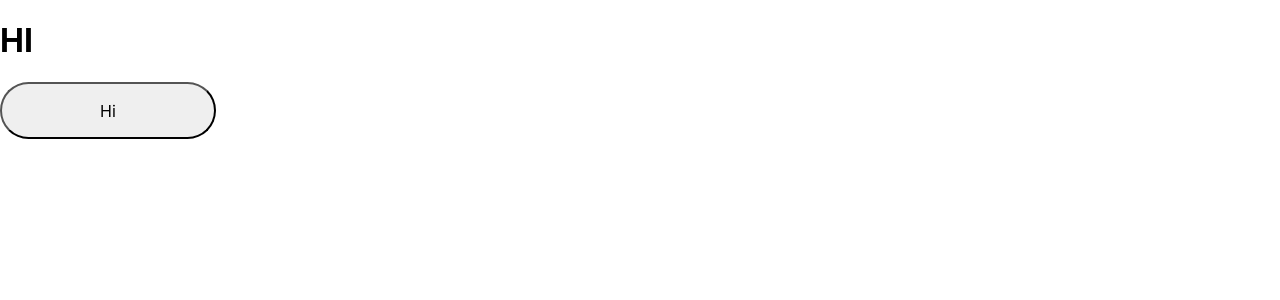
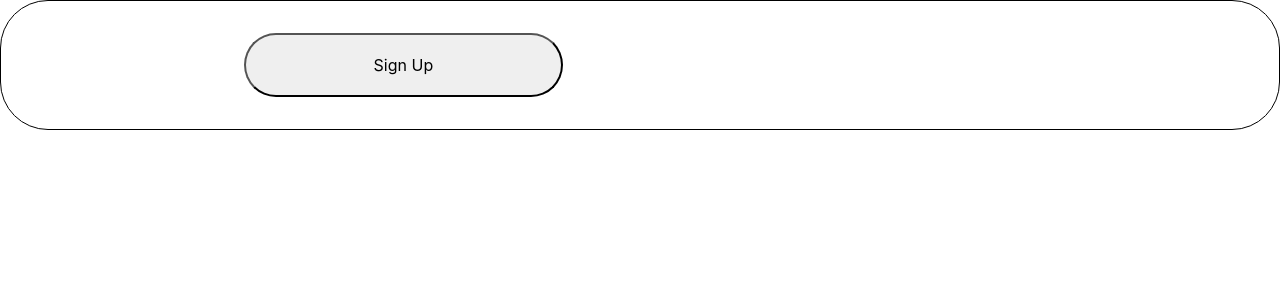
Before and after one commit to rukshonarad/personal-portfolio, a React (Create React App) app: page / in a window 1280 px wide. Shown: the top 300 px of the page. Built offline with nearby package versions, Linux system fonts and the light colour scheme.

Commit message:
Working on nav bar

```diff
--- a/src/App.tsx
+++ b/src/App.tsx
@@ -1,13 +1,11 @@
 import "./App.css";
 import { Button } from "./design-system";
+import { HomePage } from "./page/home/HomePage";
 
 function App() {
     return (
         <>
-            <h1>HI</h1>
-            <Button size="sm" shape="circle">
-                Hi
-            </Button>
+            <HomePage></HomePage>
         </>
     );
 }
--- /dev/null
+++ b/src/page/home/HomePage.tsx
@@ -0,0 +1,18 @@
+import React from "react";
+import { TopNavigation } from "./sections/top-navigation/TopNavigation";
+import styled from "styled-components";
+
+const Base = styled.div`
+    max-width: 144rem;
+    margin: 0 auto;
+`;
+
+const HomePage = () => {
+    return (
+        <Base>
+            <TopNavigation />
+        </Base>
+    );
+};
+
+export { HomePage };
--- /dev/null
+++ b/src/page/home/sections/top-navigation/NavigationLinks.tsx
@@ -0,0 +1,23 @@
+import React from "react";
+import { Link } from "react-router-dom";
+import styled from "styled-components";
+
+type PropsType = {
+    linkText: string;
+    linkTo: string;
+};
+
+const StyledLink = styled(Link)`
+    color: var(--jaguar-900);
+    font-weight: var(--font-weight-500);
+`;
+
+const NavigationLink: React.FC<PropsType> = ({ linkText, linkTo }) => {
+    return (
+        <StyledLink to={linkTo} className="paragraph-sm">
+            {linkText}
+        </StyledLink>
+    );
+};
+
+export { NavigationLink };
--- /dev/null
+++ b/src/page/home/sections/top-navigation/TopNavigation.tsx
@@ -0,0 +1,61 @@
+import styled from "styled-components";
+import { NavigationLink } from "./NavigationLinks";
+import { Button } from "../../../../design-system";
+
+const links = [
+    { text: "About", link: "https://google.com" },
+    { text: "Work", link: "https://facebook.com" },
+    { text: "Pricing", link: "" },
+    { text: "FAQ's", link: "https://facebook.com" }
+];
+
+const HeaderBase = styled.header`
+    display: flex;
+    justify-content: space-between;
+    align-items: center;
+    border: 1px solid black;
+    max-width: var(--space);
+    padding: 2rem 15.2rem;
+    position: sticky;
+
+    border-radius: 3rem;
+    margin-top: var(--space-60);
+`;
+
+const NavigationLinks = styled.header`
+    display: flex;
+    gap: var(--space-40);
+`;
+
+const Buttons = styled.div`
+    display: flex;
+    gap: var(--space-10);
+`;
+
+const TopNavigation = () => {
+    return (
+        <HeaderBase>
+            {/* <NavigationLinks>
+                {links.map((link, index) => (
+                    <NavigationLink
+                        key={index}
+                        linkText={link.text}
+                        linkTo={link.link}
+                    />
+                ))}
+            </NavigationLinks> */}
+            <Buttons>
+                <Button
+                    variant="outlined"
+                    size="md"
+                    shape="rounded"
+                    onClick={() => {}}
+                >
+                    Sign Up
+                </Button>
+            </Buttons>
+        </HeaderBase>
+    );
+};
+
+export { TopNavigation };
```
